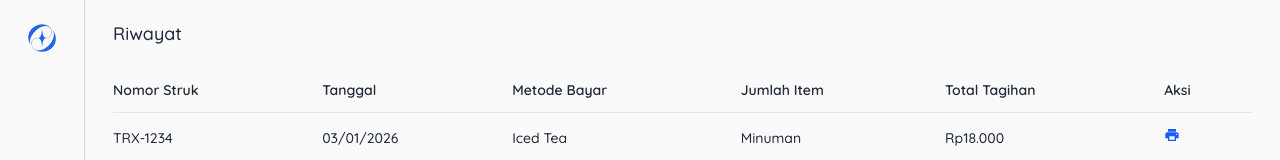
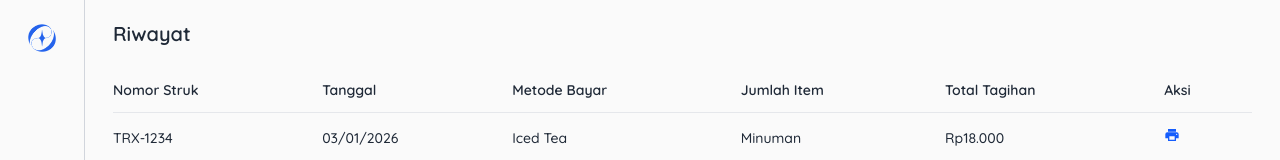
Before and after one commit to wirayudhabn/AI-Sales-Analytics-Agent, a React app in the folder frontend/: page /history in a window 1280 px wide. Shown: the top 160 px of the page. Built offline with nearby package versions, Linux system fonts and the light colour scheme; some icons are missing; the HTML template or start-up script is replaced by a standard one.

Commit message:
adj: font heading

```diff
--- a/frontend/src/pages/cashier/History.tsx
+++ b/frontend/src/pages/cashier/History.tsx
@@ -71,7 +71,7 @@ const History = () => {
 
             {/* Content */}
             <main className="w-full px-7 py-5 space-y-5">
-                <p className="text-lg font-medium">Riwayat</p>
+                <h1 className="text-xl font-semibold">Riwayat</h1>
 
                 <Table<Transaction>
                     columns={columns}
```
